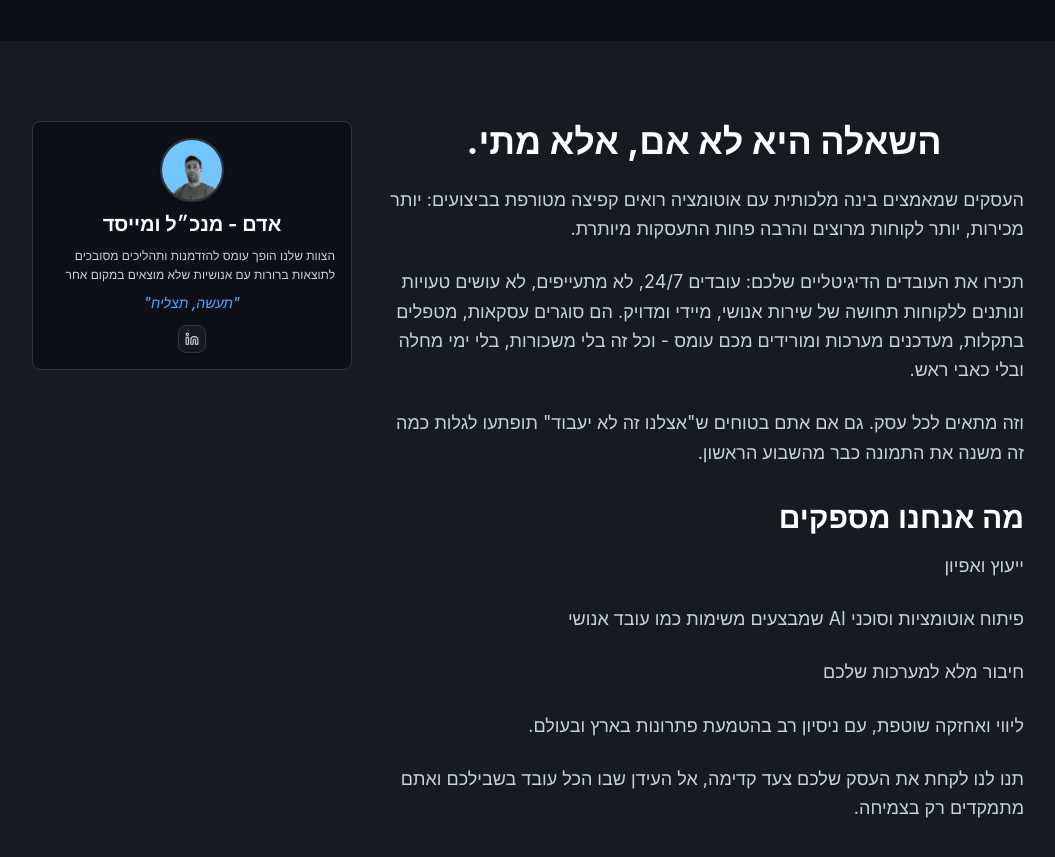
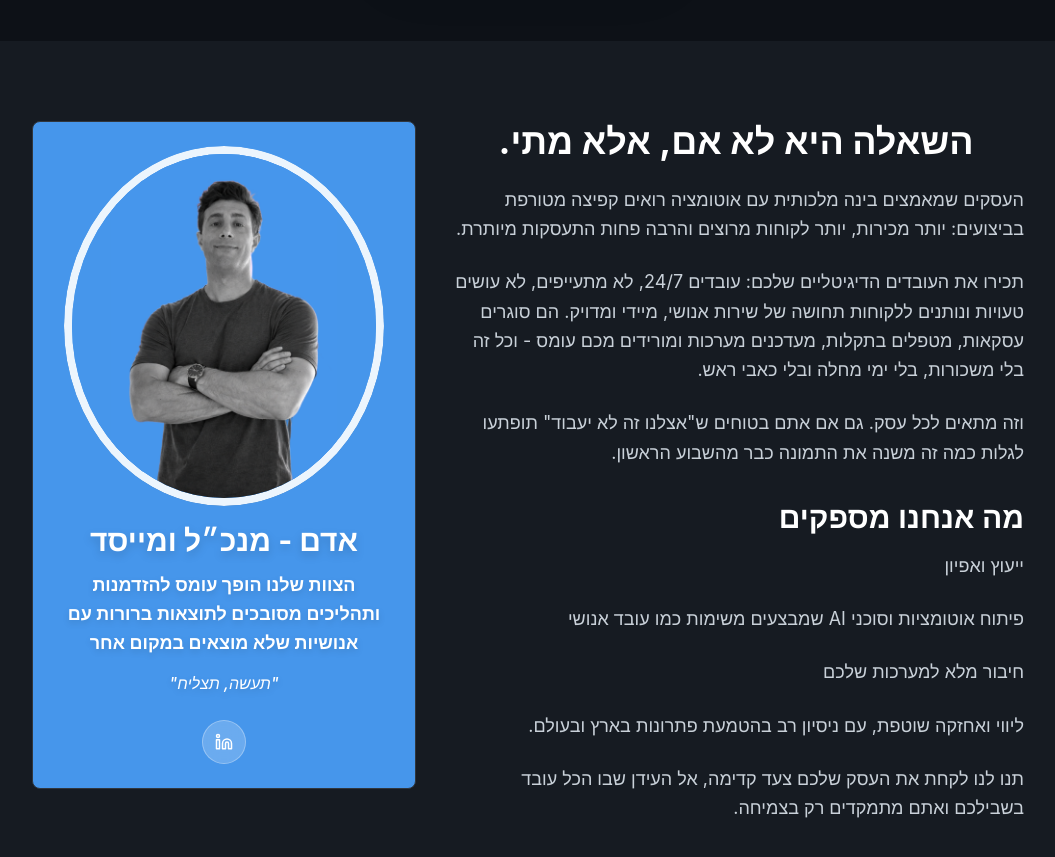
Before and after one commit to adamts1/ai-automation-landing-page, a React (Vite) app in the folder frontend/: page / in a window 1280 px wide. Shown: the part 3640-4497 px from the top of the page, without its empty margins (112-1167 px from the left). Built offline with nearby package versions, Linux system fonts and the light colour scheme.

Commit message:
profile pic

```diff
--- a/frontend/src/components/About.tsx
+++ b/frontend/src/components/About.tsx
@@ -69,40 +69,59 @@ const About: FC = () => {
             whileInView={{ opacity: 1, y: 0 }}
             viewport={{ once: true }}
             transition={{ duration: 0.8 }}
-            className="bg-[#0D1117] rounded-lg p-3 md:p-4 border border-[#30363D] md:flex-shrink-0 md:w-80 md:self-start"
+            className="bg-[#4696EB] rounded-lg p-4 md:p-6 border border-[#30363D] md:flex-shrink-0 md:w-96 md:self-start"
           >
-            <div className="flex flex-col items-center text-center space-y-2">
-              {/* Profile Image */}
+            <div className="flex flex-col items-center text-center space-y-4">
+              {/* Profile Image with Ellipse Frame */}
               <motion.div
                 initial={{ opacity: 0, scale: 0.8 }}
                 whileInView={{ opacity: 1, scale: 1 }}
                 viewport={{ once: true }}
                 transition={{ duration: 0.6, delay: 0.2 }}
-                className="relative"
+                className="w-full flex justify-center"
               >
-                <div className="w-14 h-14 md:w-16 md:h-16 rounded-full shadow-md overflow-hidden border-2 border-[#30363D]">
+                <div className="relative">
+                  {/* Ellipse Frame */}
+                  <div
+                    className="border-8 border-white/90 shadow-xl overflow-hidden bg-[#4696EB] flex items-center justify-center"
+                    style={{
+                      width: '320px',
+                      height: '360px',
+                      borderRadius: '50%',
+                      clipPath: 'ellipse(160px 180px at 50% 50%)'
+                    }}
+                  >
                     <img
                       src={profileImage}
                       alt="Adam Tsityat"
-                    className="w-full h-full object-cover"
+                      className="w-full h-full object-contain"
+                      style={{
+                        clipPath: 'ellipse(160px 180px at 50% 50%)',
+                        objectPosition: 'center',
+                        backgroundColor: '#4696EB'
+                      }}
                     />
+                  </div>
                 </div>
               </motion.div>
 
-              {/* Name */}
-              <h2 className="text-lg md:text-xl font-bold text-white">
+              {/* Text Content Below Image */}
+              <div className="w-full space-y-3 px-2">
+                {/* Name - Large and Bold */}
+                <h2 className="text-2xl md:text-3xl font-bold text-white drop-shadow-lg">
                   {t('about.profileName')}
                 </h2>
 
-              {/* Description */}
-              <p className="text-xs text-[#C9D1D9] leading-relaxed text-center md:text-right max-w-lg md:max-w-full">
+                {/* Description/Tagline - Accent Color */}
+                <p className="text-base md:text-lg text-white font-semibold leading-relaxed drop-shadow-md">
                   {t('about.profileDescription')}
                 </p>
 
-              {/* Quote */}
-              <p className="text-xs md:text-sm text-[#58A6FF] font-medium italic text-center max-w-lg md:max-w-full">
+                {/* Quote - Smaller, Italic */}
+                <p className="text-sm md:text-base text-white font-medium italic leading-relaxed drop-shadow-md">
                   "{t('about.profileQuote')}"
                 </p>
+              </div>
 
               {/* LinkedIn Link */}
               <motion.a
@@ -110,9 +129,9 @@ const About: FC = () => {
                 target="_blank"
                 rel="noopener noreferrer"
                 whileHover={{ scale: 1.1 }}
-                className="mt-1 w-7 h-7 bg-[#161B22] border border-[#30363D] rounded-lg flex items-center justify-center hover:bg-[#21262D] hover:border-[#58A6FF] transition-colors"
+                className="mt-2 w-10 h-10 md:w-11 md:h-11 bg-white/20 backdrop-blur-sm border border-white/30 rounded-full flex items-center justify-center hover:bg-white/30 hover:border-white/50 transition-colors"
               >
-                <Linkedin size={14} className="text-[#C9D1D9]" />
+                <Linkedin size={18} className="text-white" />
               </motion.a>
             </div>
           </motion.div>
```
Also changed, not shown: frontend/src/assets/profile.png. Lines whose indentation alone changed are shown as unchanged.
